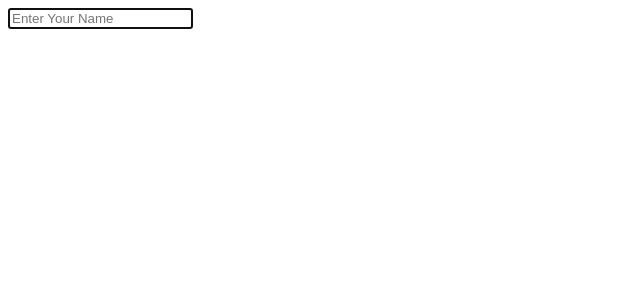
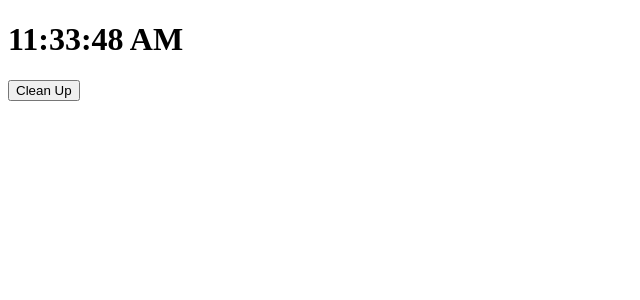
Before and after one commit to abulbashar98/think_in_react_way_by_learnwithsumit, a React (Create React App) app: page / in a window 1280 px wide. Shown: the top 300 px of the page, without its empty margins (0-640 px from the left). Built offline with nearby package versions, Linux system fonts and the light colour scheme.

Commit message:
useRef as a Storage, as the value inside does not change with re render, and also does not cause a re render...

```diff
--- a/src/App.js
+++ b/src/App.js
@@ -1,26 +1,15 @@
 import React from "react";
-import { useEffect } from "react";
-import { useRef } from "react";
-import Input from "./Components/Input";
+import Time from "./Components/Time";
 
 
 
 
 function App() {
 
-  const inputRef = useRef();
-
-  useEffect(() => {
-    // console.log(inputRef.current)
-    inputRef.current.focus();
-  }, [])
 
 
-  return (
 
-    <Input ref={inputRef} type="type" placeholder="Enter Your Name" />
-
-  );
+  return <Time></Time>
 
 
 }
--- /dev/null
+++ b/src/Components/Time.js
@@ -0,0 +1,43 @@
+import React from 'react';
+import { useRef } from 'react';
+import { useEffect } from 'react';
+import { useState } from 'react';
+
+const Time = () => {
+
+    const [date, setDate] = useState(new Date());
+    const buttonRef = useRef();
+
+    useEffect(() => {
+        // const interval = setInterval(() =>
+        buttonRef.current = setInterval(() => {
+            tick()
+        }, 1000)
+
+
+        return () => {
+            // clearInterval(interval)
+            clearInterval(buttonRef.current)
+        }
+
+    }, [])
+
+    const tick = () => {
+        setDate(new Date())
+    }
+
+    return (
+        <div>
+            <h1>{date.toLocaleTimeString()}</h1>
+            <p>
+                <button onClick={() => {
+                    // Cannot get Access of Interval here, as that was local scope of useEffect.... Sooo
+                    // clearInterval(interval)
+                    clearInterval(buttonRef.current)
+                }}>Clean Up</button>
+            </p>
+        </div>
+    );
+};
+
+export default Time;
```
